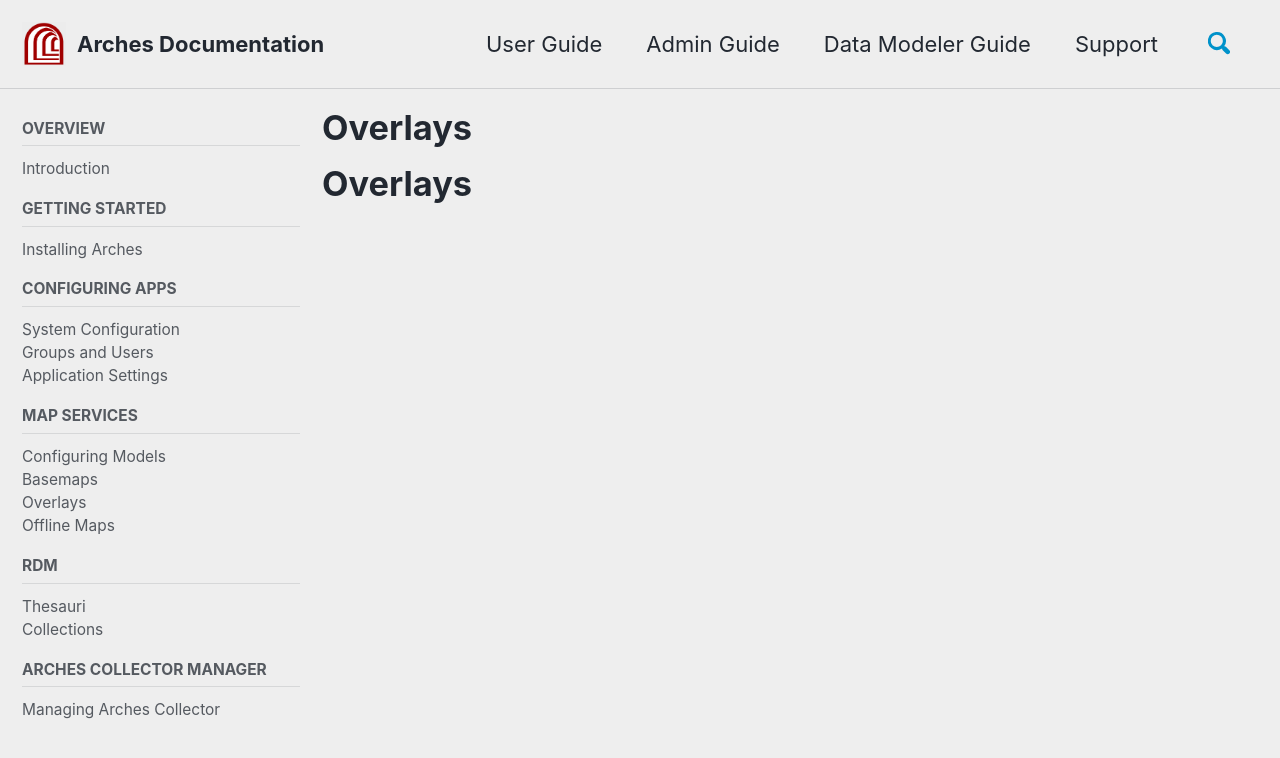
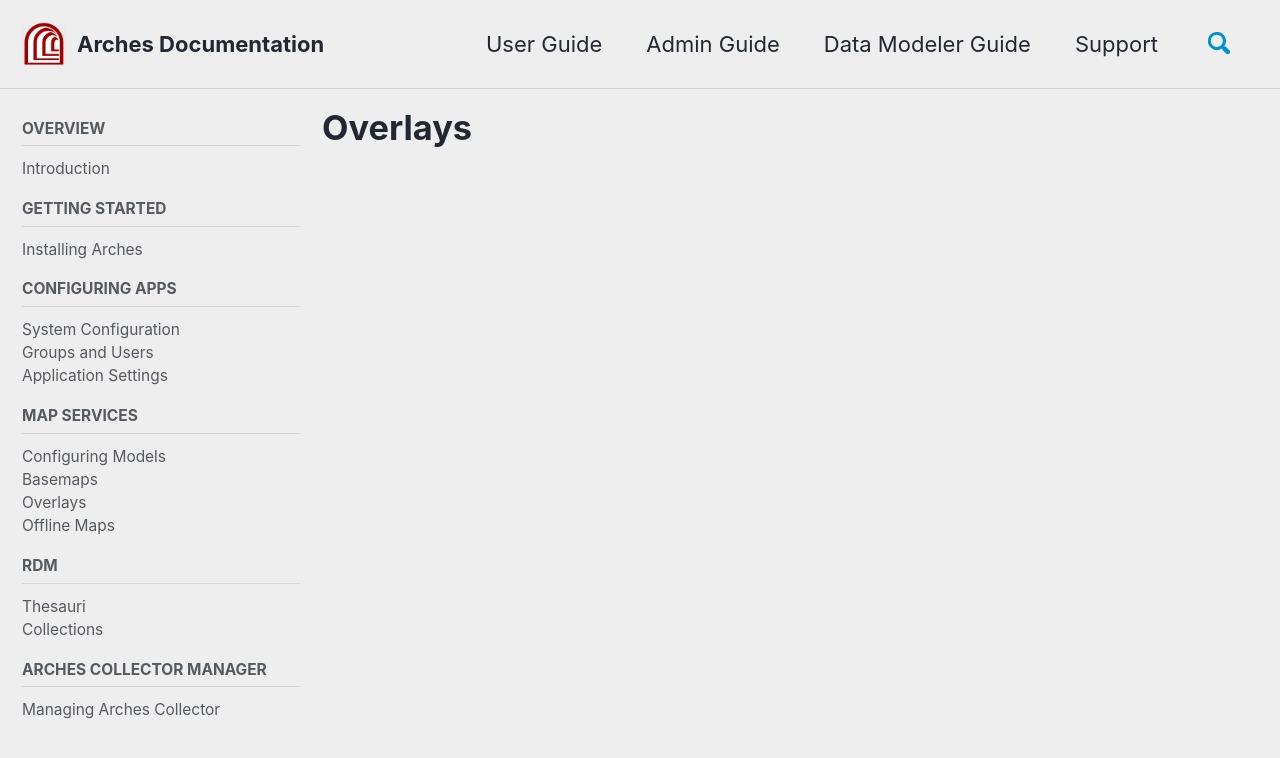
Before and after one commit to fargeo/archesguides, a Jekyll site: the page built from _pages/overlays.md, in a window 1280 px wide and 900 px high. Shown: the top 758 px of the window. Built offline with Jekyll 4.4.1, drawn with Linux system fonts in a browser that asks for light colours; cached includes are drawn as plain includes; nearby versions of some CDN libraries; our own code applies the rules of GitHub Pages for plain Markdown files.

Commit message:
Update overlays.md
title in front matter

```diff
--- a/_pages/overlays.md
+++ b/_pages/overlays.md
@@ -10,4 +11,3 @@
     values:
       author_profile: false
 ---
-# Overlays
```
Also changed, not shown: other parts of _pages/overlays.md (+1 -0 lines).
